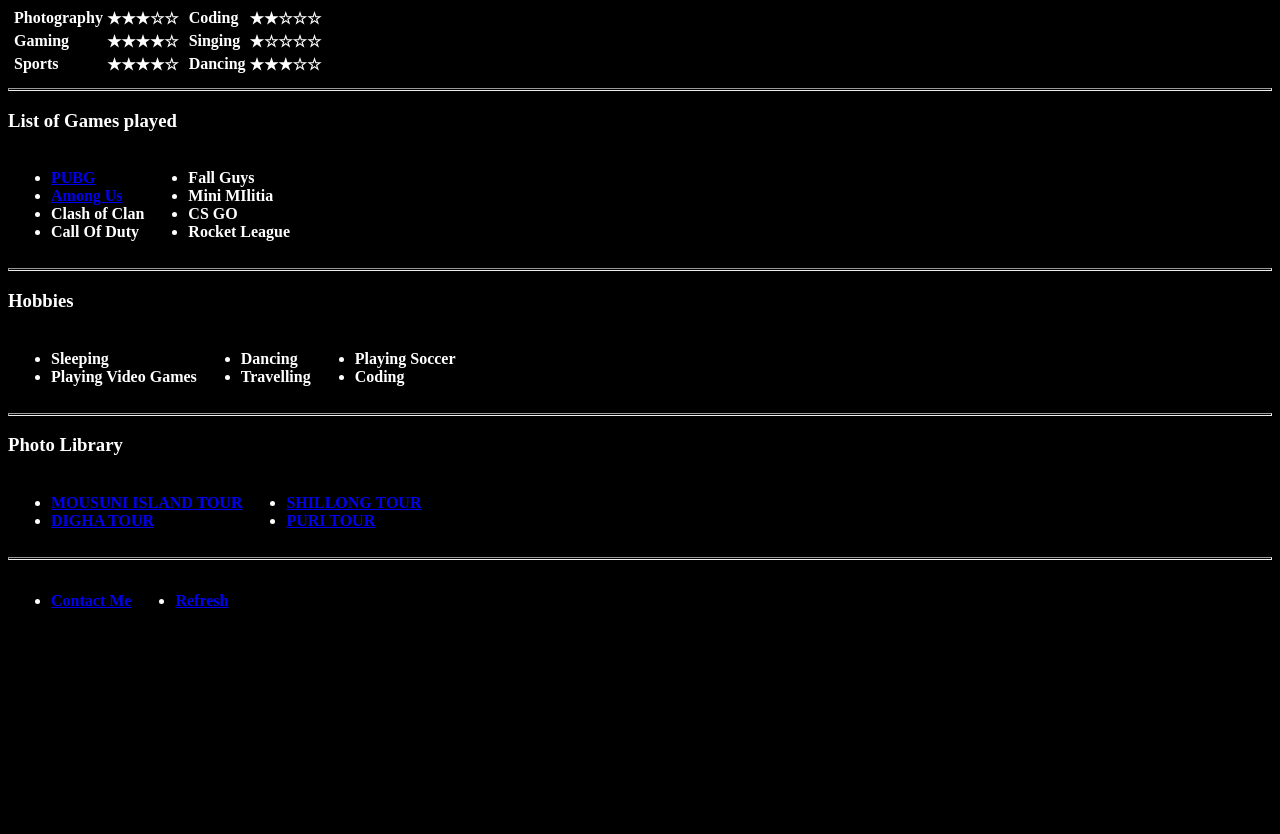
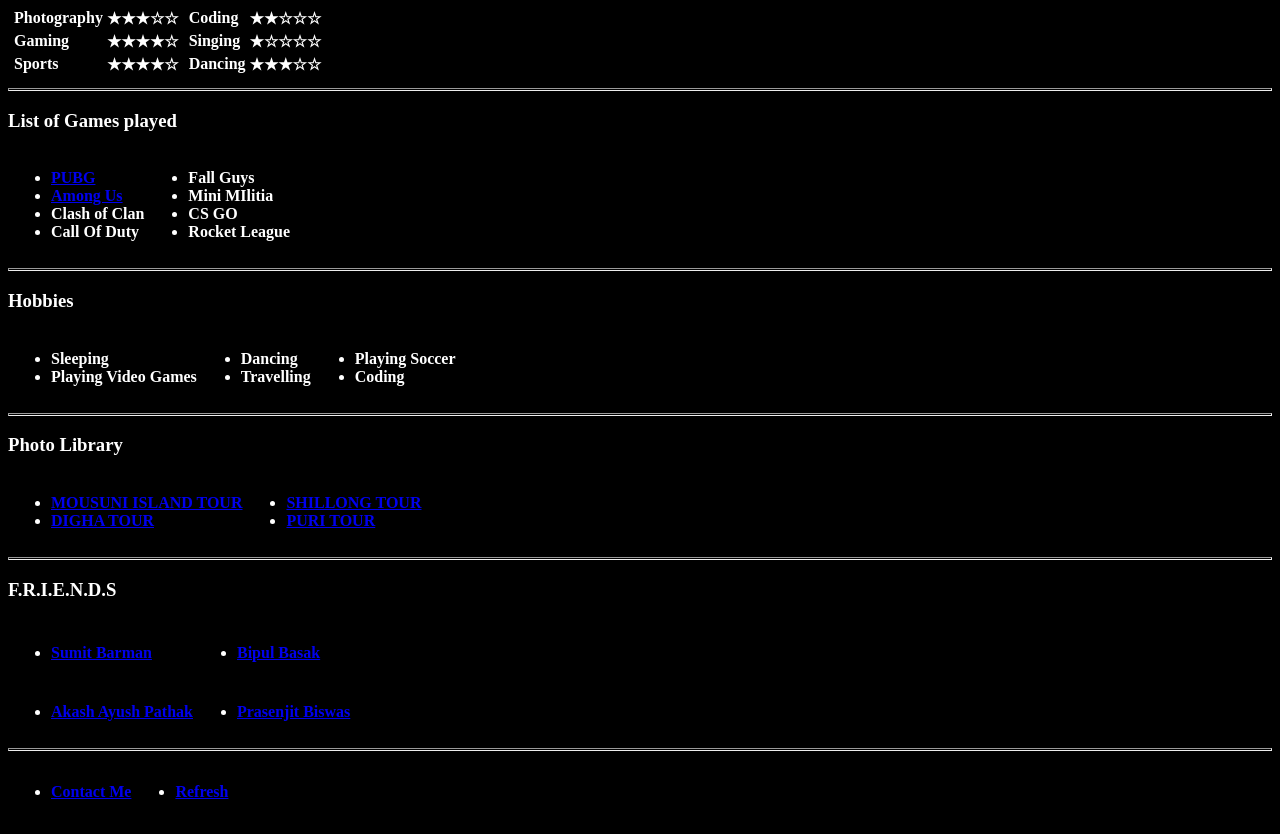
Before and after one commit to absen17/absen17, a plain HTML site: page index.html in a window 1280 px wide. Shown: the part 726-1560 px from the top of the page. Before the commit the page ends 1369 px from the top, so only its background shows below. Drawn offline with Linux system fonts and the light colour scheme.

Commit message:
Update index.html

```diff
--- a/index.html
+++ b/index.html
@@ -139,7 +139,38 @@
         </td>
     </tr>
 </table>
-
+<hr size=3>
+<h3>F.R.I.E.N.D.S</h3>
+   <table>
+    <tr>
+        <td>
+         <ul>
+            <li><strong><h4><a href=https://absen17.github.io/xekrizz/index.html>Sumit Barman</a></h4>
+            </strong></li>
+         </ul>
+        </td>
+        <td>
+            <ul>
+               <li><strong><strong><a href=https://absen17.github.io/bipuls/index.html> Bipul Basak </a></strong>
+               </strong></li>
+            </ul>
+           </td>
+        </tr>
+       <tr>
+        <td>
+            <ul>
+               <li><strong><strong><a href=https://akashayushpathak.github.io/Personal-Site/> Akash Ayush Pathak </a></strong>
+               </strong></li>
+            </ul>
+        </td>
+        <td>
+            <ul>
+               <li><strong><strong><a href=https://absen17.github.io/pbiswas/index.html> Prasenjit Biswas </a></strong>
+               </strong></li>
+            </ul>
+           </td>
+    </tr>
+</table>
 
    <hr size=3>
    <table>
```
